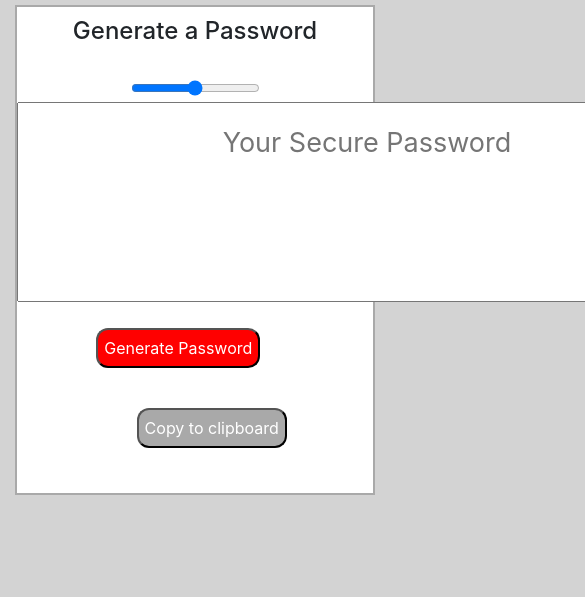
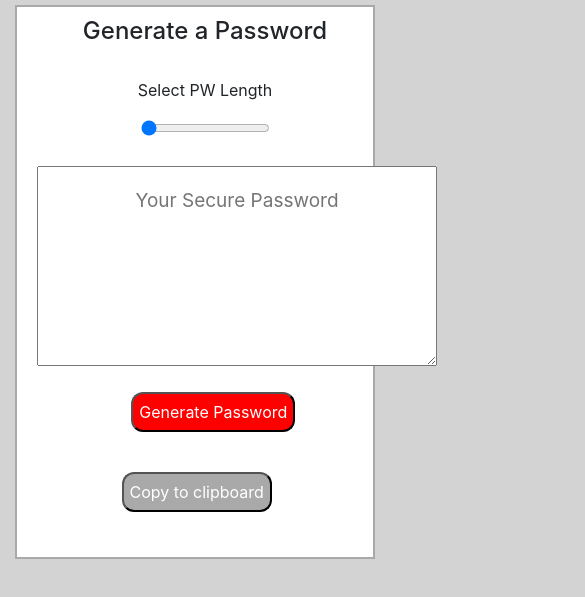
Before and after one commit to grobconnolly/ramdom-password-generator, a plain HTML site: page index.html in a window 390 px wide. Shown: the part 199-796 px from the top of the page, 585 px wide, since content can reach past the window. Drawn offline with nearby package versions, Linux system fonts and the light colour scheme.

Commit message:
last bug fixes

```diff
--- a/app.js
+++ b/app.js
@@ -1,42 +1,34 @@
-
-// silder.
-var slider = new Slider('#slider1',{
-  tooltip: 'always'
-});
-
-//generate a password
-
+//generate a password function
 function passwordGenerator () {
 
-    // how long is the password going to be?
-    var passwordLength = document.getElementById('slider1').value;
+// Length of the password?
+var passwordLength = document.getElementById('num').value;
 
 
-  // characters options for PW
-
-  const values = "ABCDEFGHIJKLabcdefghikk0123456789!@#$%";
+// characters options for PW
+const values = "ABCDEFGHIJKLMNOPQRSTUVWXYZabcdefghijklmnopqrstuvwxyz0123456789!@#$%^&*()";
 
 
-  // defining password
-  var password = "";
+// defining password
+
+var password = "";
 
 
 // creating a loop to choose password
 
-for (var i = 0; i <= passwordLength; i++) {
+for (var i = 1; i <= passwordLength; i++) {
     password = password + values.charAt(Math.floor(Math.random() * Math.floor(values.length -1)));
 }
 
 // adding the password to the content area
-
-
-
-
-document.getElementById('sliderValue').textContent = (passwordLength);
 document.getElementById('display').value = password;
-
 }
 
+// adjust value when moving slider
+function sliderMove(){
+ document.getElementById('num').value = document.getElementById('slider1').value;
+ document.getElementById('num').textContent = document.getElementById('num').value;
+}
 
 //copy to clipboard
 function selectText() {
--- a/index.html
+++ b/index.html
@@ -17,6 +17,7 @@
         <div class="row">
             <div class="col-12">
                 <div class="topText">
+                    <!-- Header -->
                     <h1 class="text-center text-dark headText">Password Generator</h1>
                 </div>
 
@@ -24,16 +25,29 @@
                     <div class='row'>
                         <div class="col-lg-12 col-sm-12 text-center">
                             <div class="content backgroundWhite">
+                                <!-- Sub Header -->
                                 <h4 class="titleClass">Generate a Password</h4>
                                 <br />
-                                <input id="slider1" type='range' min='8' max='128' name="slider"
-                                    class="robClass">
-                                <span id='sliderValue'></span>
+
+
+
+                                <!-- Slider -->
+                                <div class="slidecontainer">
+                                        <p>Select PW Length</p>
+                                    <input id="slider1" type="range" min="8" max="128" value="8" onchange="sliderMove()"
+                                        class="robClass">
+                                    <span id="num"></span>
+                                </div>
                                 <br />
-                                <textarea class="passwordBox" type="text" id="display" placeholder="Your Secure Password"></textarea>
+
+                                <!-- Password Box -->
+                                <textarea class="passwordBox" type="text" id="display"
+                                    placeholder="Your Secure Password"></textarea>
                                 <br />
-                                <button onclick="passwordGenerator()" class="passGenButton buttonOnClick">Generate Password</button>
-                                <button class="buttonOnClick copyButton" onclick="selectText()">Copy to clipboard</button>
+                                <button onclick="passwordGenerator()" class="passGenButton buttonOnClick">Generate
+                                    Password</button>
+                                <button class="buttonOnClick copyButton" onclick="selectText()">Copy to
+                                    clipboard</button>
                                 <div id='length'></div>
                             </div>
                         </div>
--- a/style.css
+++ b/style.css
@@ -14,7 +14,7 @@
 
 .passwordBox {
 
-    width: 700px;
+    width: 500px;
     height: 200px;
     text-align: center;
 }
@@ -49,7 +49,7 @@ body {
 
 textarea {
 padding: 20px;
-font-size: 27px;
+font-size: 19px;
 color: #4f4f4f;
 }
 
@@ -57,3 +57,34 @@ color: #4f4f4f;
 
     padding-top: 10px;
 }
+
+
+@media (max-width: 537px) {
+    .passGenButton {
+        color: white;
+        background-color: red;
+        margin-right: 1%;
+        height: 40px;
+        border-radius: 12px;
+    }
+    .copyButton {
+        margin-left: 1%;
+        background-color: darkgray;
+        color: white;
+        height: 40px;
+        border-radius: 12px;
+    }
+    .passwordBox {
+        width: 400px;
+        height: 200px;
+        text-align: center;
+    }
+    .backgroundWhite {
+
+        background-color: white;
+        border: darkgray 2px solid;
+        padding-bottom: 25px;
+        padding-left: 20px;
+    }
+
+}
```
